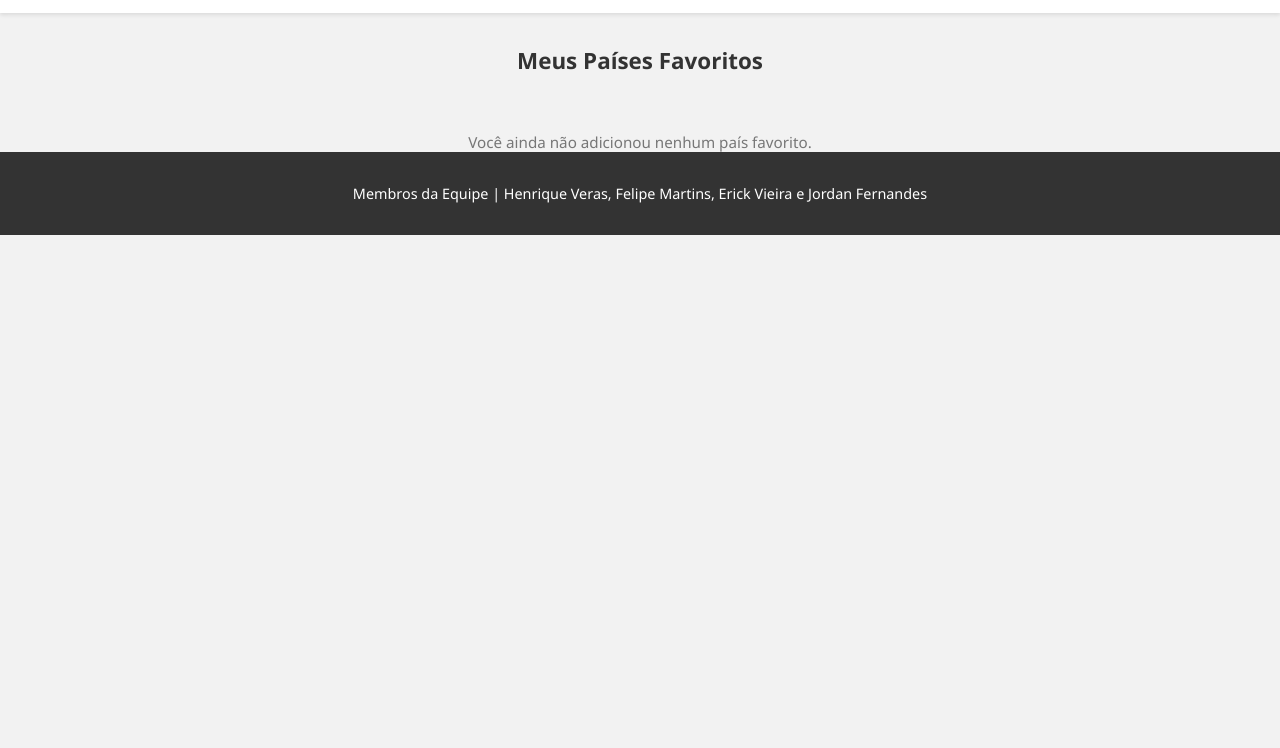
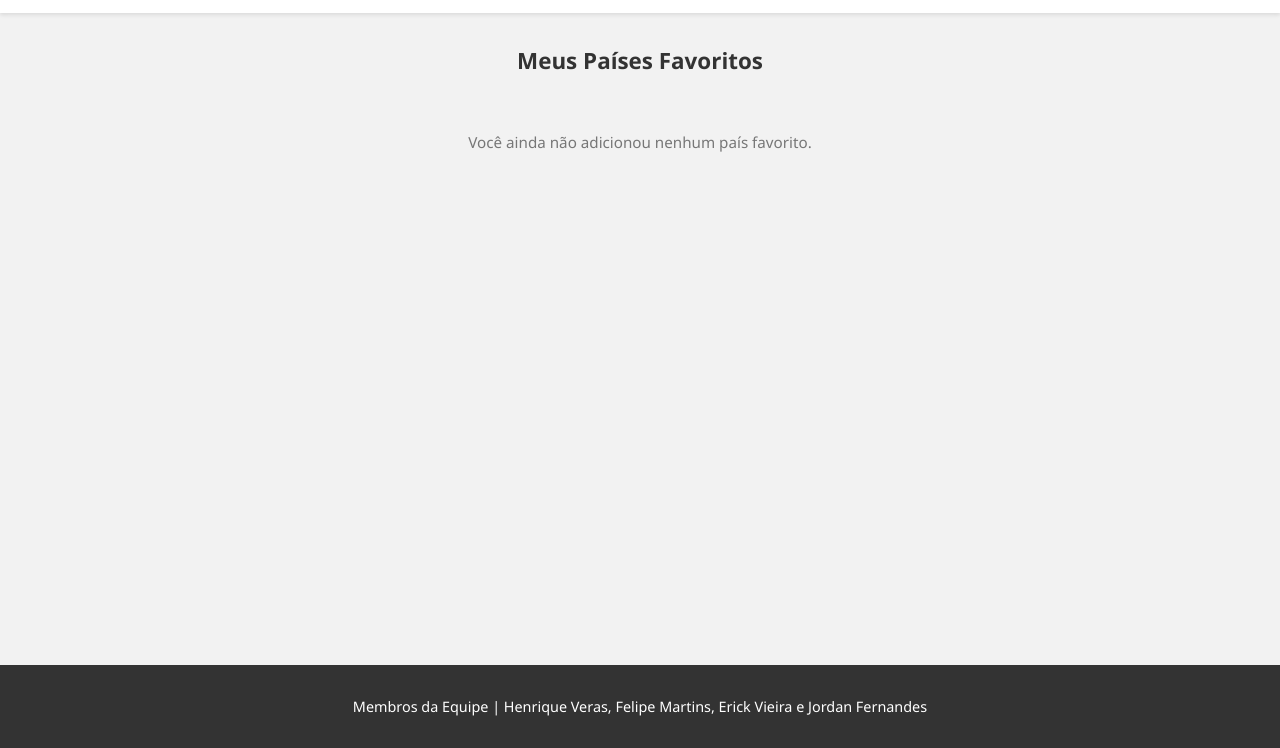
Before and after one commit to HENRIQUEVCORDEIRO/Aval3_PWEB_20252, a plain HTML site: page favorites.html in a window 1280 px wide. Shown: the part 52-800 px from the top of the page. Drawn offline with Linux system fonts and the light colour scheme.

Commit message:
correção bug do footer no css dos favoritos

```diff
--- a/favorites.css
+++ b/favorites.css
@@ -15,6 +15,10 @@ body {
   color: #333;
   display: flex;
   flex-direction: column;
+}
+
+main {
+  flex: 1;
 }
 
 header {
```
